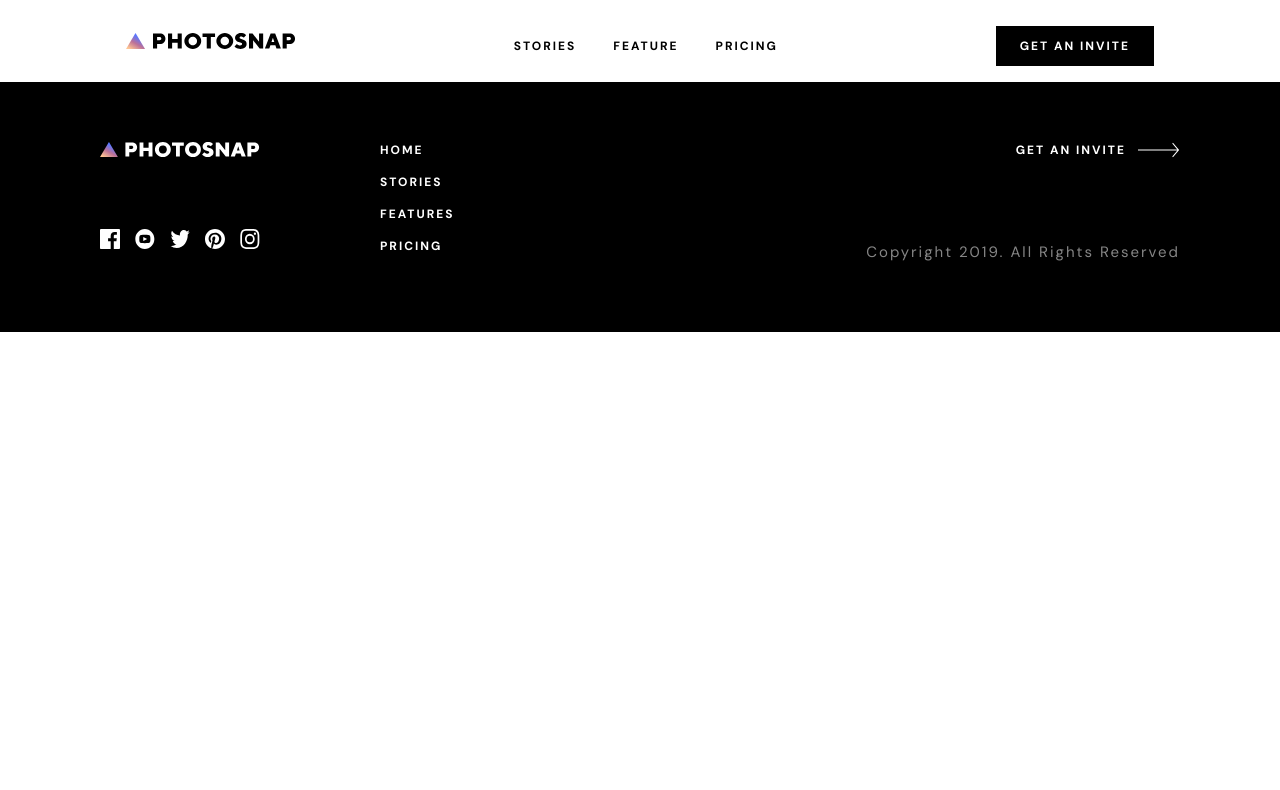
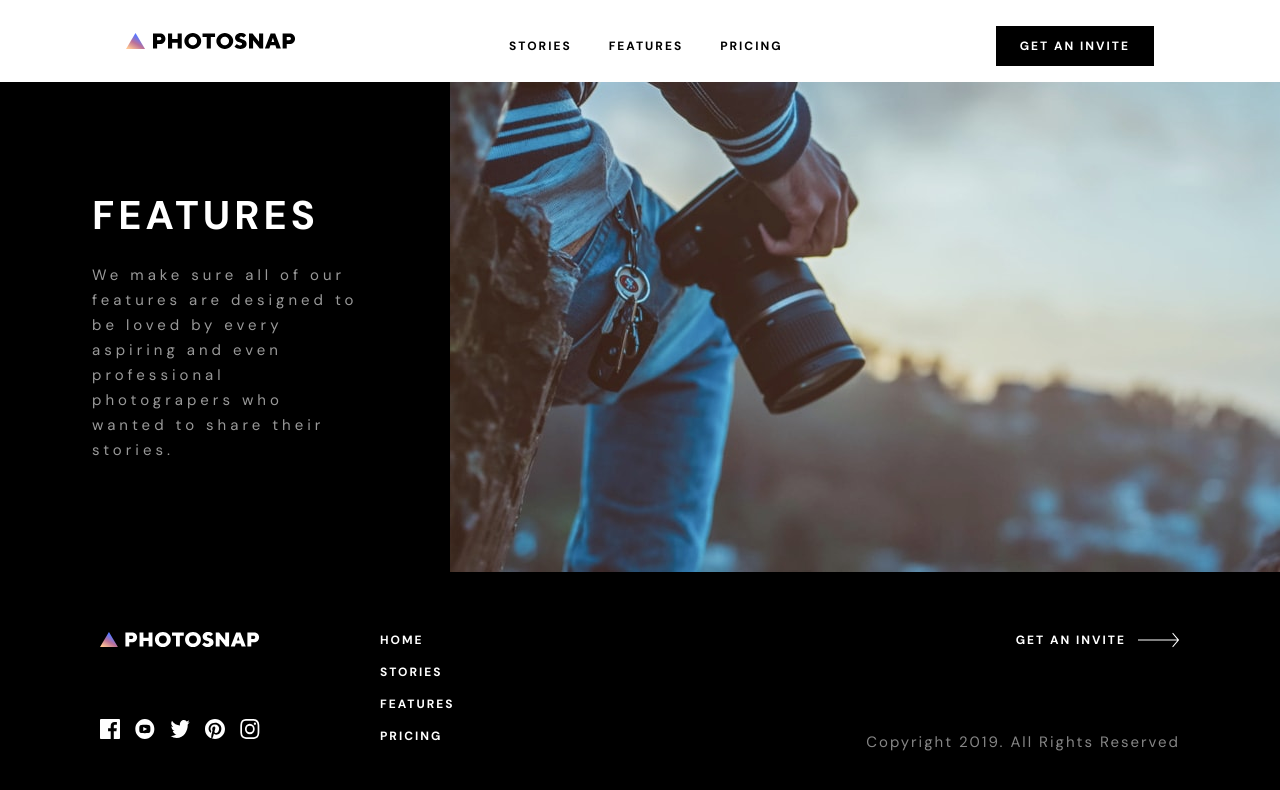
Before and after one commit to k2pbac/photosnap, a Next.js app: page /features in a window 1280 px wide. Shown: the top 790 px of the page. Built offline with nearby package versions, Linux system fonts and the light colour scheme.

Commit message:
features header

```diff
--- /dev/null
+++ b/src/app/features/features.scss
@@ -0,0 +1,27 @@
+.features-page {
+  .header {
+    display: flex;
+    align-items: center;
+    background-color: $black;
+    color: white;
+    p {
+      @extend .header-font-large;
+      position: relative;
+      width: fit-content;
+      display: flex;
+      flex-direction: column;
+      justify-content: center;
+      align-items: flex-start;
+      padding: 0 92px;
+      gap: 1.5rem;
+
+      span {
+        @extend .body-font;
+        opacity: 0.6;
+      }
+    }
+    img {
+      max-width: 100%;
+    }
+  }
+}
--- a/src/app/features/page.tsx
+++ b/src/app/features/page.tsx
@@ -1,3 +1,17 @@
 export default function Features() {
-  return <div></div>;
+  return (
+    <div className="features-page">
+      <div className="header">
+        <p>
+          FEATURES{" "}
+          <span>
+            We make sure all of our features are designed to be loved by every
+            aspiring and even professional photograpers who wanted to share
+            their stories.
+          </span>
+        </p>
+        <img src="/features/desktop/hero.jpg" alt="hero" />
+      </div>
+    </div>
+  );
 }
--- a/src/app/main.scss
+++ b/src/app/main.scss
@@ -49,3 +49,4 @@ $filter: linear-gradient(-180deg, #ffc593 0%, #bc7198 52%, #5a77ff 100%);
 @import "../components/story-card/story-card.scss";
 @import "../components/feature/feature.scss";
 @import "./stories/stories.scss";
+@import "./features/features.scss";
--- a/src/components/navbar/navbar.tsx
+++ b/src/components/navbar/navbar.tsx
@@ -18,7 +18,7 @@ export default function Navbar() {
             <li>STORIES</li>
           </Link>
           <Link href="/features">
-            <li>FEATURE</li>
+            <li>FEATURES</li>
           </Link>
           <Link href="/pricing">
             <li>PRICING</li>
```
